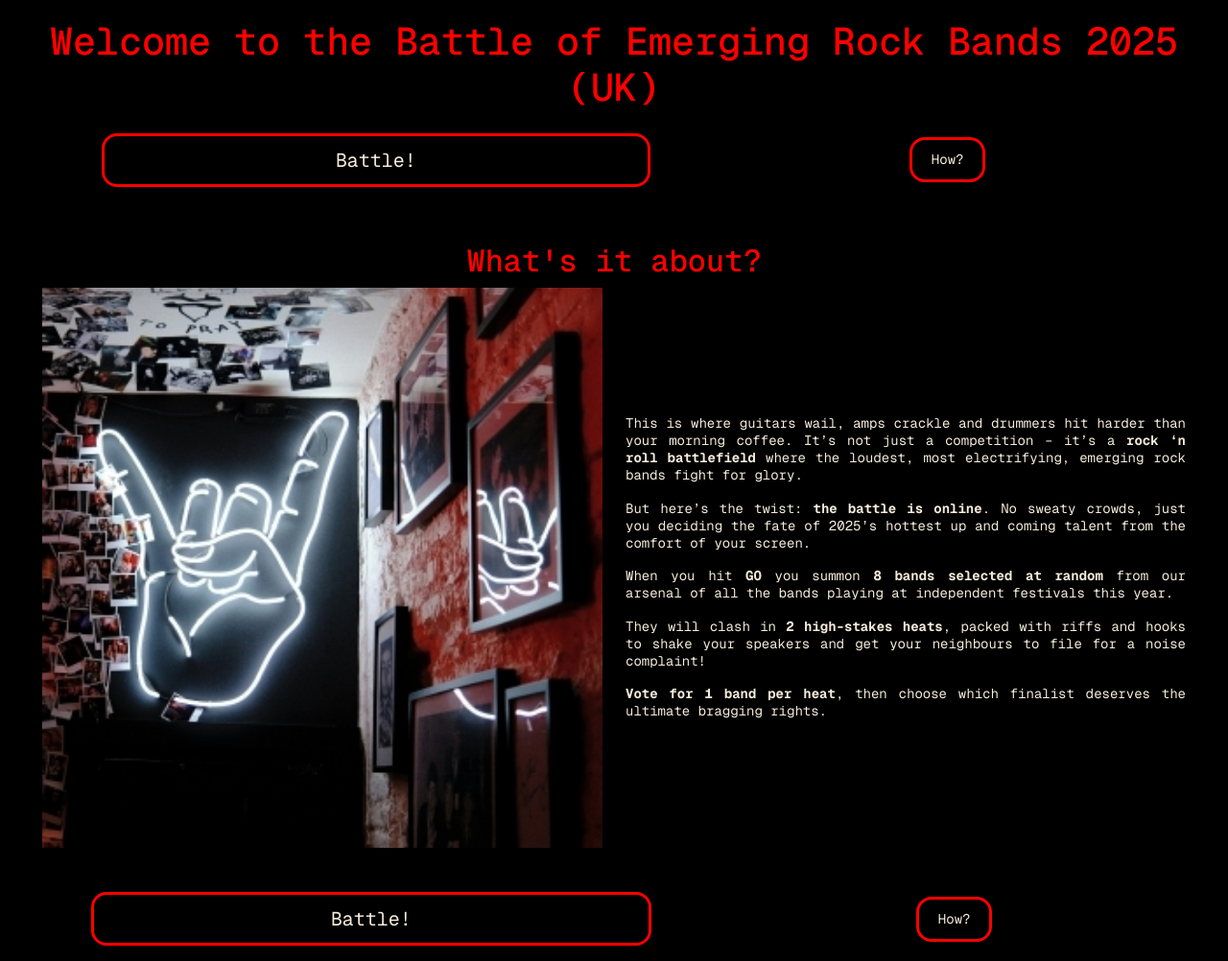
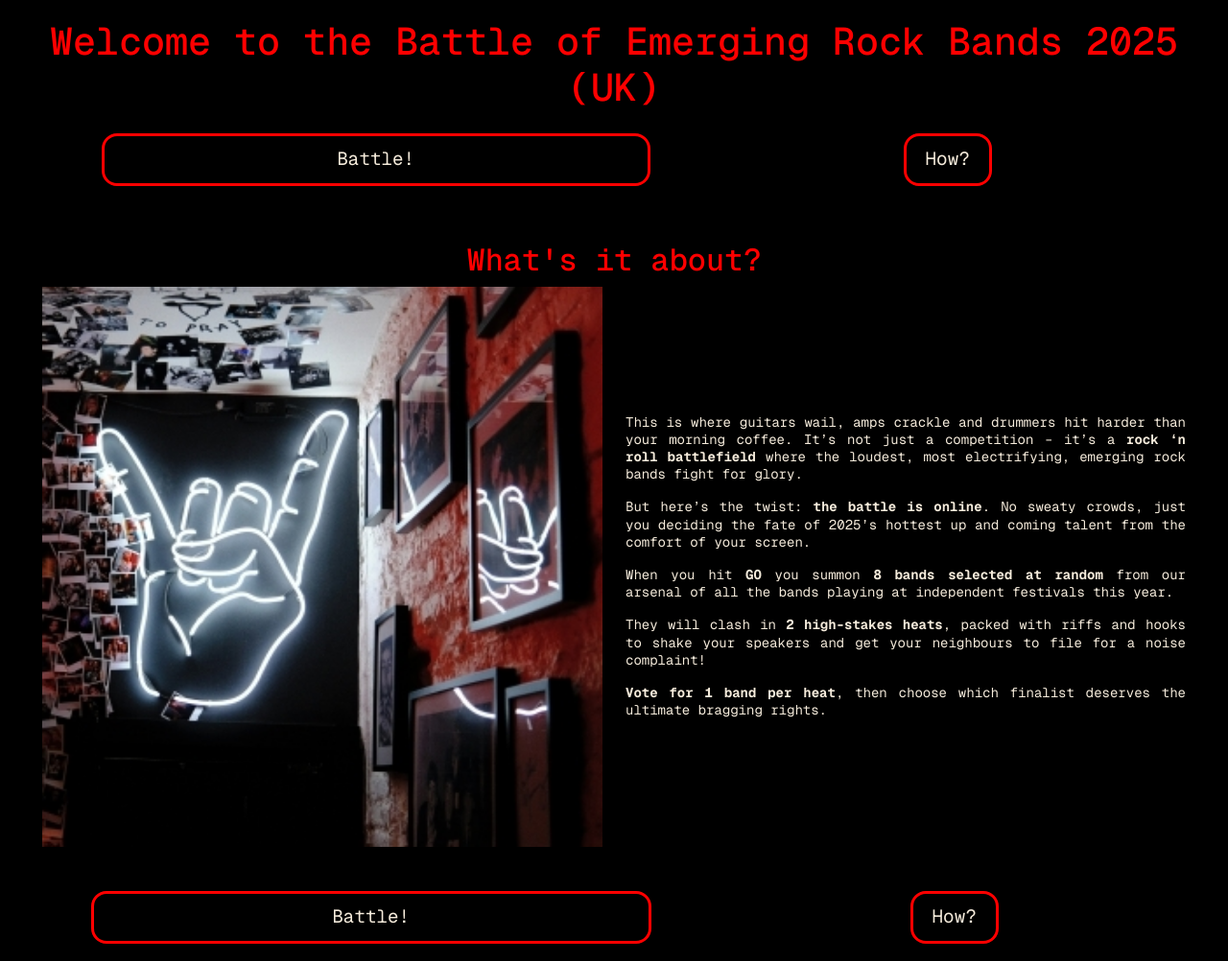
Before and after one commit to AxdeKlerk/BotB-25, a plain HTML site: page index.html in a window 1280 px wide. Shown: the part 920-1922 px from the top of the page at 96% size. Drawn offline with nearby package versions, Linux system fonts and the light colour scheme.

Commit message:
feat: resized btns to be responsive

```diff
--- a/assets/css/style.css
+++ b/assets/css/style.css
@@ -212,7 +212,9 @@ h3 {
 }
 /*5 Medium devices (landscape tablets, 768px and up)*/
 @media screen and (min-width: 768px) {
-
+.btn-primary {
+    font-size: 1.2rem;
+}
 }
 /*6 Large devices (laptops/desktops, 992px and up)*/
 @media screen and (min-width: 992px) {
@@ -222,7 +224,9 @@ h3 {
 @media screen and (min-width: 1200px) {
 
 }
-/*8 Extra extra large devices (large laptops and desktops, 1200px and up)*/
-@media screen and (min-width: 1200px) {
-
+/*8 Extra extra large devices (extra large laptops and desktops, 1400px and up)*/
+@media screen and (min-width: 1400px) {
+    .btn-primary {
+        font-size: 1.5rem;
+    }
 }
--- a/index.html
+++ b/index.html
@@ -43,11 +43,11 @@
         </div>
         <div class="row align-items-center justify-content-around">
           <div class="col-6">
-            <a class="btn btn-primary mx-auto d-block fs-5" href="play.html" role="button">Battle!</a>
+            <a class="btn btn-primary mx-auto d-block" href="play.html" role="button">Battle!</a>
           </div>
           <div class="col-4">
           <!-- Button trigger modal -->
-          <button type="button" class="btn btn-primary mx-auto d-block" data-bs-toggle="modal" data-bs-target="#howToPlay">How?</button>
+          <button type="button" class="btn btn-primary mx-auto d-block btn-modal" data-bs-toggle="modal" data-bs-target="#howToPlay">How?</button>
           </div>
         </div>
       </div>
@@ -78,11 +78,11 @@
     <div class="container-fluid">
        <div class="row align-items-center justify-content-around">
         <div class="col-6">
-          <a class="btn btn-primary mx-auto d-block fs-5" href="play.html" role="button">Battle!</a>
+          <a class="btn btn-primary mx-auto d-block" href="play.html" role="button">Battle!</a>
         </div>
         <div class="col-4">
           <!-- Button trigger modal -->
-          <button type="button" class="btn btn-primary mx-auto d-block" data-bs-toggle="modal" data-bs-target="#howToPlay">How?</button>
+          <button type="button" class="btn btn-primary mx-auto d-block btn-modal" data-bs-toggle="modal" data-bs-target="#howToPlay">How?</button>
         </div>
       </div>
     </div>
```
